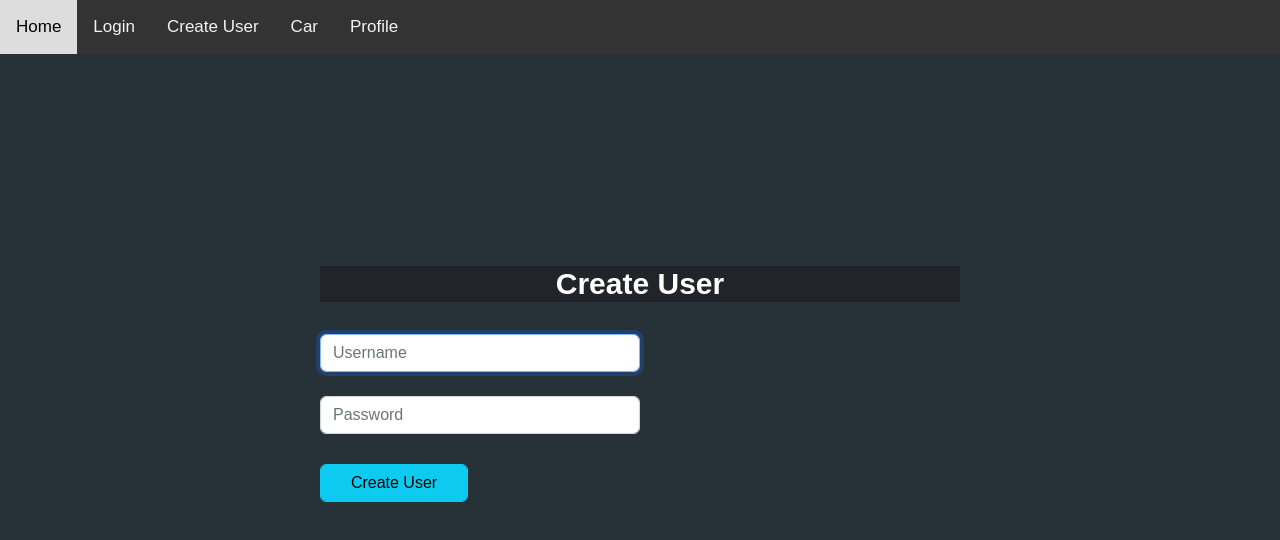
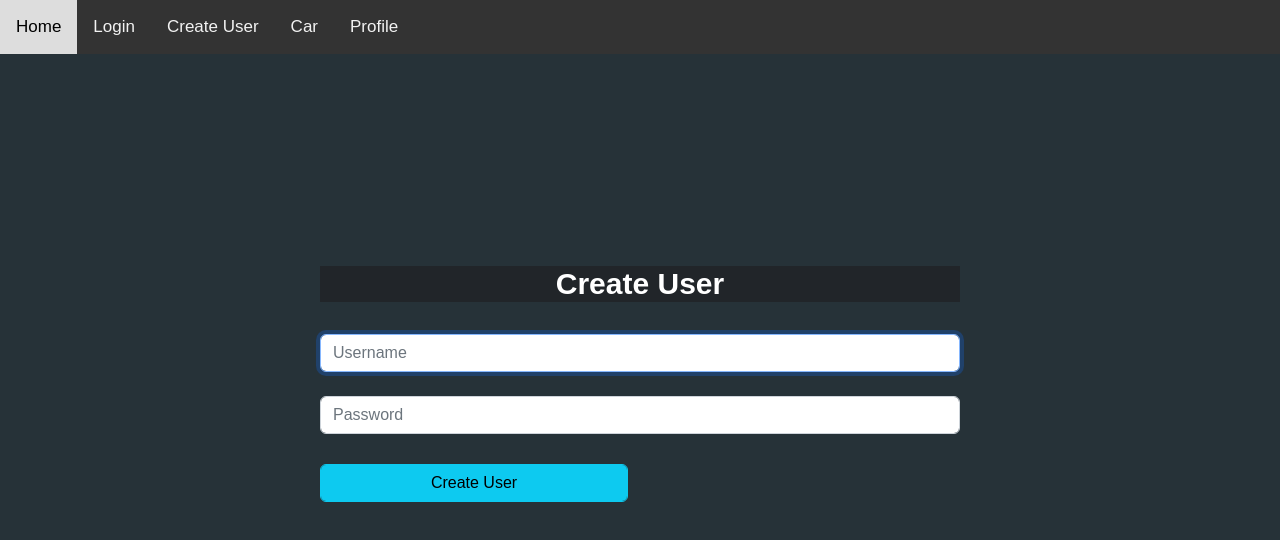
Before and after one commit to JohanEkstroem/parking, a React (Create React App) app in the folder client/: page /createUser in a window 1280 px wide. Shown: the top 540 px of the page. Built offline with nearby package versions, Linux system fonts and the light colour scheme.

Commit message:
Remove unwanted divs

```diff
--- a/client/src/components/CreateUser.jsx
+++ b/client/src/components/CreateUser.jsx
@@ -49,9 +49,6 @@ const CreateUser = () => {
     <>
       <div className={styles.container}>
         <h2 className="bg-dark text-white mt-5"> Create User </h2>
-        <div>
-          <div className="ml-5">
-            <div className="col-md-6 col-md-offset-3">
         <form>
           <div className="form-group">
             <label htmlFor="username"></label>
@@ -97,9 +94,6 @@ const CreateUser = () => {
           </div>
         </form>
       </div>
-          </div>
-        </div>
-      </div>
     </>
   );
 };
--- a/client/src/components/Login.jsx
+++ b/client/src/components/Login.jsx
@@ -53,9 +53,6 @@ const Login = () => {
     <>
       <div className={styles.container}>
         <h2 className="bg-dark text-white mt-5"> Please Login</h2>
-        <div>
-          <div className="ml-5">
-            <div className="col-md-6 col-md-offset-3">
         <form>
           <div className="form-group">
             <label htmlFor="username"></label>
@@ -101,9 +98,6 @@ const Login = () => {
           </div>
         </form>
       </div>
-          </div>
-        </div>
-      </div>
     </>
   );
 };
--- a/client/src/components/ProfilePage.jsx
+++ b/client/src/components/ProfilePage.jsx
@@ -33,7 +33,7 @@ const ProfilePage = () => {
     try {
       let response = await fetch(url, settings);
       let data = await response.json();
-      navigate('/profile');
+      navigate('/');
     } catch (e) {
       navigate('/ops');
     }
@@ -52,9 +52,6 @@ const ProfilePage = () => {
       <div className={styles.container}>
         <h1 className="text-white mt-5">Welcome {userName}!</h1>
         <h2 className="bg-dark text-white mt-5">Please Update Profile</h2>
-        <div>
-          <div className="ml-5">
-            <div className="col-md-6 col-md-offset-3">
         <form>
           <div className="form-group">
             <label htmlFor="firstName"></label>
@@ -83,7 +80,6 @@ const ProfilePage = () => {
           </div>
           <div className="form-group">
             <div className="row">
-                    <div className="col-sm-6 col-sm-offset-3">
               <div className={styles.loginBtn}>
                 <input
                   type="button"
@@ -96,11 +92,7 @@ const ProfilePage = () => {
               </div>
             </div>
           </div>
-                </div>
         </form>
-            </div>
-          </div>
-        </div>
       </div>
     </>
   );
```
Lines whose indentation alone changed are shown as unchanged.
